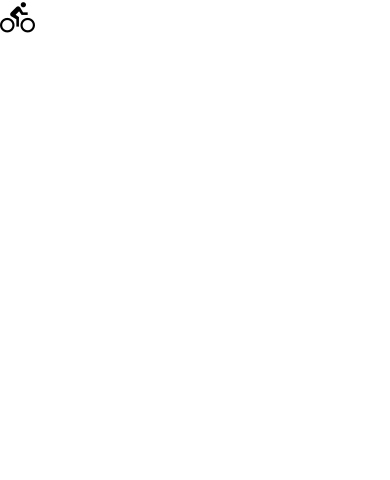
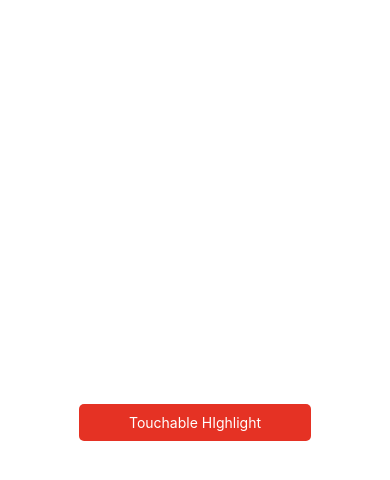
Before and after one commit to Haroonabdulrazaq/Udacifitness, a React Native app: screen / in a window 390 px wide. Shown: the top 480 px of the page. Built offline with nearby package versions, Linux system fonts and the light colour scheme.

Commit message:
Testing out each Touchables

```diff
--- a/App.js
+++ b/App.js
@@ -1,16 +1,50 @@
 import React, {Component} from 'react';
-import {View} from 'react-native'
-import AddEntry from './components/AddEntry';
+import {View, Text,
+  StyleSheet,
+  TouchableOpacity,
+  TouchableHighlight,
+  TouchableNativeFeedback,
+  TouchableWithoutFeedback,} from 'react-native'
+// import AddEntry from './components/AddEntry';
 
 class App extends Component {
+  handlePress =()=> {
+    alert('Hello!');
+  }
   render() {
     return (
-      <View >
-        {/* <Text>Hello World</Text> */}
-        <AddEntry />
+      <View style={styles.container} >
+        {/* <AddEntry /> */}
+        <TouchableOpacity onPress={this.handlePress} underlayColor='#D4271b' style={styles.btn} >
+          <Text style={styles.btnText}>Touchable HIghlight</Text>
+        </TouchableOpacity>
       </View>
     );
   }
 }
 
+
+const styles = StyleSheet.create({
+  container: {
+    flex: 1,
+    marginLeft: 10,
+    marginRight: 10,
+    alignItems: 'center',
+    justifyContent: 'center',
+  },
+  btn: {
+    backgroundColor: '#E53224',
+    padding: 10,
+    paddingLeft: 50,
+    paddingRight: 50,
+    alignItems: 'center',
+    justifyContent: 'center',
+    borderRadius: 5,
+  },
+  btnText: {
+    color: '#fff',
+  }
+})
+
+
 export default App
--- a/components/AddEntry.js
+++ b/components/AddEntry.js
@@ -1,6 +1,9 @@
 import React, {Component} from 'react';
 import { Text, View } from "react-native";
 import { getMetricMetaInfo } from '../utils/helpers';
+import UdaciSlidder from './UdaciSlidder';
+import UdaciStepper from './UdaciStepper';
+import DateHeader from './DateHeader'
 // import { getMetricMetaInfo } from "../utils/helpers";
 
 class AddEntry extends Component {
@@ -11,7 +14,7 @@ class AddEntry extends Component {
     sleep: 0,
     eat: 0,
   }
-  increment =(metrics)=> {
+  increment =(metric)=> {
     const { max, step } = getMetricMetaInfo(metric);
     this.setState((prevState)=>{
       const count = prevState[metric] + step
@@ -22,7 +25,7 @@ class AddEntry extends Component {
     })
   }
 
-  decrement =(metrics)=> {
+  decrement =(metric)=> {
     const { step } = getMetricMetaInfo(metric);
     this.setState((prevState)=>{
       const count = prevState[metric] - step
@@ -32,18 +35,47 @@ class AddEntry extends Component {
       }
     })
   }
+
   slide =(metric, value)=> {
-    this.setState((prevState)=>({
+    this.setState(()=>({
       [metric]: value,
     }))
   }
+
   render() {
+    const metaInfo = getMetricMetaInfo();
+    console.log('|||||',metaInfo);
     return (
       <View>
-       {getMetricMetaInfo('bike').getIcon()}
+        <DateHeader date={(new Date()).toLocaleDateString()}/>
+       {Object.keys(metaInfo).map((key)=>{
+        const {getIcon, type, ...rest} = metaInfo[key];
+        const value = this.state[key];
+        return (
+          <View key={key}>
+            {getIcon()}
+            {
+              type === 'slider'
+              ?
+              <UdaciSlidder
+                value={value}
+                onChange={(value) => this.slide(key, value)}
+                {...rest}
+            />
+              :<UdaciStepper
+                value={value}
+                onIncrement={() => this.increment(key)}
+                onDecrement={() => this.decrement(key)}
+                {...rest}
+            />
+            }
+          </View>
+        )
+      })}
       </View>
     )
   }
 }
 
+
 export default AddEntry;
--- /dev/null
+++ b/components/DateHeader.js
@@ -0,0 +1,12 @@
+import React from 'react';
+import { Text } from 'react-native';
+
+function DateHeader({date}) {
+  return (
+    <Text>
+      {date}
+    </Text>
+  )
+}
+
+export default DateHeader;
--- a/components/UdaciSlidder.js
+++ b/components/UdaciSlidder.js
@@ -1,5 +1,5 @@
 import React from 'react';
-import {View, Tex } from 'react-native';
+import {View, Text } from 'react-native';
 
 const UdaciSlidder = () => {
   return (
--- a/components/UdaciStepper.js
+++ b/components/UdaciStepper.js
@@ -1,5 +1,5 @@
 import React from 'react';
-import {View, Tex } from 'react-native';
+import {View, Text } from 'react-native';
 
 const UdaciStepper = () => {
   return (
--- a/utils/helpers.js
+++ b/utils/helpers.js
@@ -59,7 +59,7 @@ export function getMetricMetaInfo(metric){
         return (
           <View>
             <MaterialIcons
-              name='direction-run'
+              name='directions-run'
               color='black'
               size={35}
             />
```
